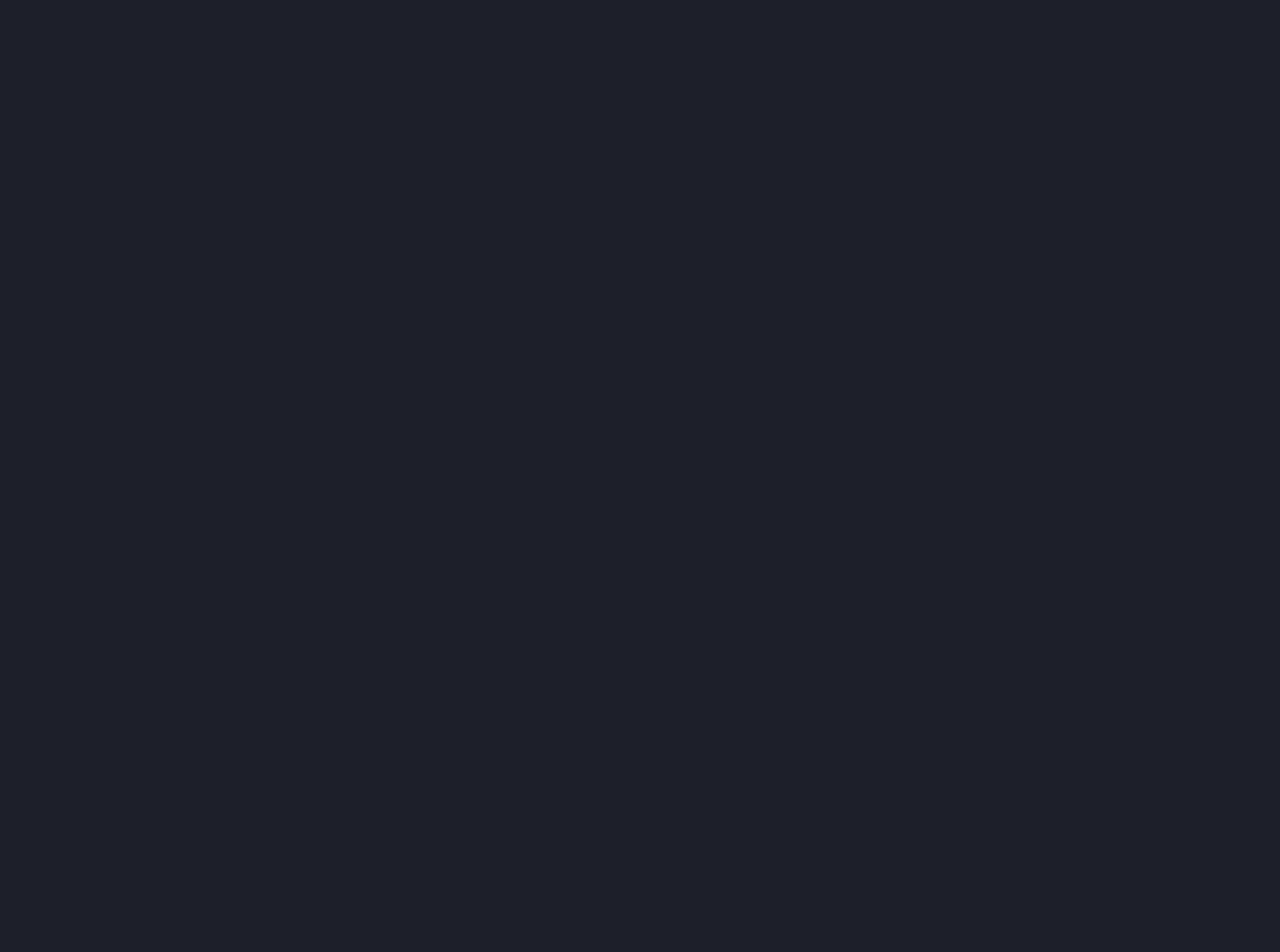
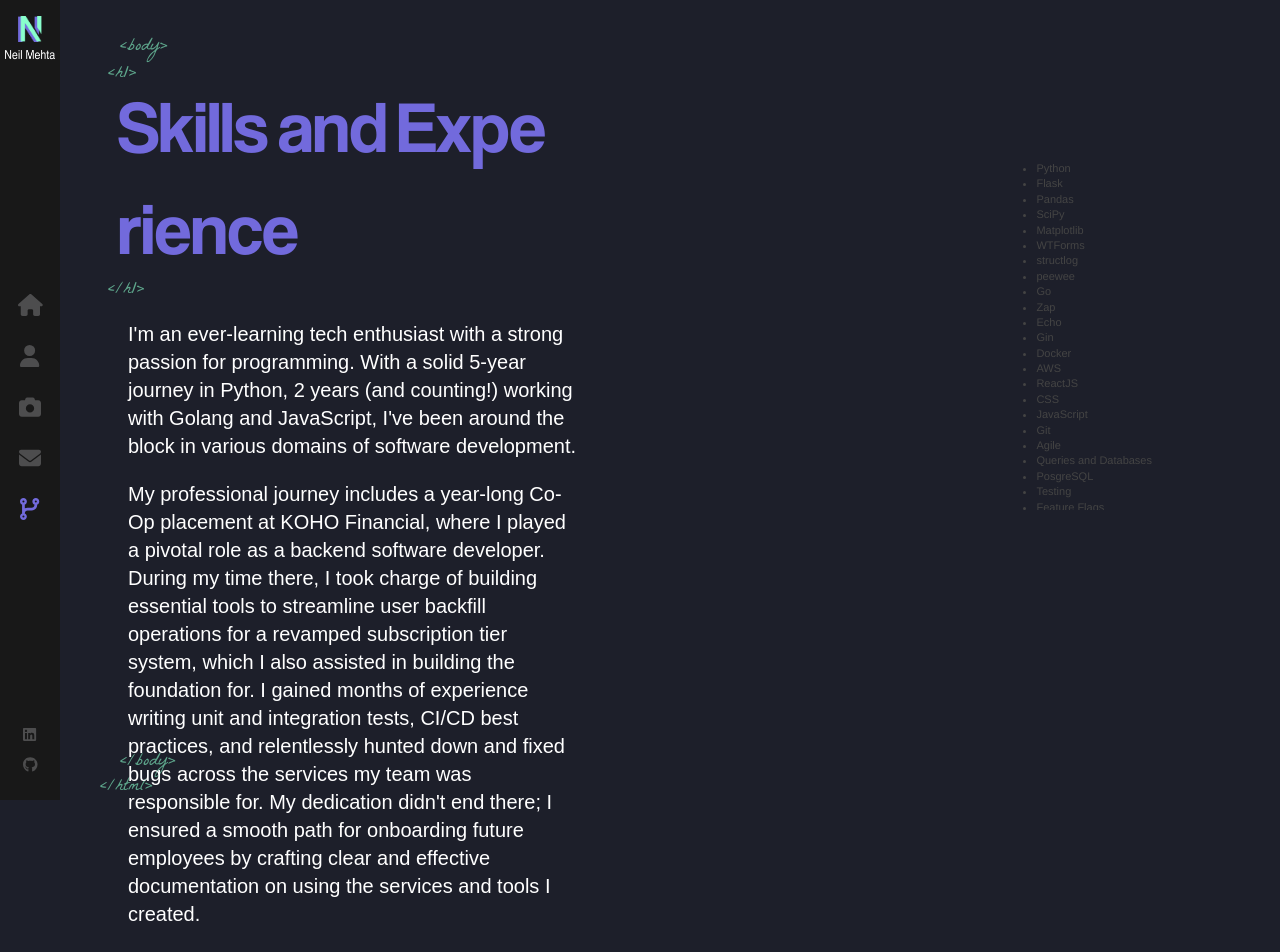
Before and after one commit to mchappyneil/portfolio-website, a React (Create React App) app: page /skills in a window 1280 px wide. Before the commit this address had no page. Shown: the top 952 px of the page. Before the commit the page ends 800 px from the top, so only its background shows below. Built offline with nearby package versions, Linux system fonts and the light colour scheme.

Commit message:
Add skills page basics

```diff
--- a/src/App.js
+++ b/src/App.js
@@ -6,6 +6,7 @@ import About from './components/About';
 import Contact from './components/Contact';
 import Photography from './components/Photography';
 import Dashboard from './components/Dashboard';
+import Skills from './components/Skills'
 function App() {
   return (
     <>
@@ -16,6 +17,7 @@ function App() {
         <Route path="contact" element={<Contact />} />
         <Route path="photography" element={<Photography />} />
         <Route path="dashboard" element={<Dashboard />} />
+        <Route path="skills" element={<Skills />} />
       </Route>
     </Routes>
     </>
--- a/src/components/Layout/index.scss
+++ b/src/components/Layout/index.scss
@@ -40,7 +40,8 @@
 
 .container.about-page,
 .container.contact-page,
-.container.photography-page {
+.container.photography-page,
+.container.skills-page {
 
     h1 {
       font-size: 73px;
@@ -65,7 +66,7 @@
       }
 
       &:after {
-        content: '<h1/>';
+        content: '</h1>';
         font-family: 'La Belle Aurore', cursive;
         color: #89FFCC;
         font-size: 18px;
@@ -93,6 +94,9 @@
       }
       &:nth-of-type(3) {
         animation-delay: 1.3s;
+      }
+      &:nth-of-type(4) {
+        animation-delay: 1.4s;
       }
 
       a {
--- a/src/components/Sidebar/index.js
+++ b/src/components/Sidebar/index.js
@@ -4,7 +4,7 @@ import LogoN from '../../assets/images/n-logo-dualtone-big.png'
 import LogoSubtitle from '../../assets/images/name-logo-sub.png'
 import { NavLink } from 'react-router-dom'
 import { FontAwesomeIcon } from '@fortawesome/react-fontawesome'
-import { faHome, faUser, faEnvelope, faCameraAlt, faBars, faClose } from '@fortawesome/free-solid-svg-icons'
+import { faHome, faUser, faEnvelope, faCameraAlt, faBars, faClose, faCodeBranch } from '@fortawesome/free-solid-svg-icons'
 import { faGithub, faLinkedin } from '@fortawesome/free-brands-svg-icons'
 import { useState } from 'react'
 
@@ -66,6 +66,18 @@ const Sidebar = () => {
                     color="#4d4d4e"
                 />
             </NavLink>
+            <NavLink
+                onClick={() => setShowNav(false)}
+                exact="true"
+                activeclassname="active"
+                className="skills-link"
+                to="/skills"
+            >
+                <FontAwesomeIcon
+                    icon={faCodeBranch}
+                    color="#4d4d4e"
+                    />
+            </NavLink>
             <FontAwesomeIcon
                 onClick={() => setShowNav(false)}
                 icon={faClose}
--- a/src/components/Sidebar/index.scss
+++ b/src/components/Sidebar/index.scss
@@ -96,6 +96,12 @@
       }
     }
 
+    a.skills-link {
+      &:after {
+        content: 'SKILLS';
+      }
+    }
+
     a.active {
       svg {
         color: #726ADC;
--- /dev/null
+++ b/src/components/Skills/index.js
@@ -0,0 +1,88 @@
+import { useState, useEffect } from 'react'
+import AnimatedLetters from '../AnimatedLetters'
+import './index.scss'
+
+const Skills = () => {
+    const skillsStrArr = "Skills and Experience".split("")
+    const [letterClass, setLetterClass] = useState('text-animate')
+
+    useEffect(() => {
+        const timeout = setTimeout(() => {
+            setLetterClass('text-animate-hover')
+        }, 3000)
+        return () => clearTimeout(timeout)
+    }, []);
+
+    return (
+        <div className='container skills-page'>
+            <div className='text-zone'>
+                <h1>
+                    <AnimatedLetters
+                        letterClass={letterClass}
+                        strArray={skillsStrArr}
+                        idx={15}
+                    />
+                </h1>
+                <p>
+                I'm an ever-learning tech enthusiast with a strong passion for programming.
+                With a solid 5-year journey in Python, 2 years (and counting!) working with
+                Golang and JavaScript, I've been around the block in various domains of
+                software development.
+                </p>
+                <p>
+                My professional journey includes a year-long Co-Op placement at KOHO Financial,
+                where I played a pivotal role as a backend software developer. During my time there,
+                I took charge of building essential tools to streamline user backfill operations
+                for a revamped subscription tier system, which I also assisted in building the foundation
+                for. I gained months of experience writing unit and integration tests, CI/CD best practices,
+                and relentlessly hunted down and fixed bugs across the services my team was responsible for.
+                My dedication didn't end there; I ensured a smooth path for onboarding future employees by
+                crafting clear and effective documentation on using the services and tools I created.
+                </p>
+                <p>
+                Before that, I had a blast teaching kids the magic of coding at Code Ninjas as a part time
+                Coding Instructor. We followed a curriculum centered on game design using JavaScript, Lua,
+                and C# and Unity. Meanwhile, as a Computer Science and Math student at the University of
+                Toronto, I'm always learning new skills and sharpening the ones I already have through my
+                classes and assignments.
+                </p>
+                <p>
+                On top of everything else, I've got a bunch of cool personal projects to show for.
+                From this website you're on right now to my "person service" project using Golang
+                and APIs during my coop, and even a social media platform I built back in high school.
+                You can find most of them on my <a href="https://github.com/mchappyneil/About_Me">GitHub!</a>
+                </p>
+            </div>
+
+            <div className='scroll-container'>
+                <ul>
+                    <li class="item-1">Python</li>
+                    <li class="item-2">Flask</li>
+                    <li class="item-3">Pandas</li>
+                    <li class="item-4">SciPy</li>
+                    <li class="item-5">Matplotlib</li>
+                    <li class="item-6">WTForms</li>
+                    <li class="item-7">structlog</li>
+                    <li class="item-8">peewee</li>
+                    <li class="item-9">Go</li>
+                    <li class="item-10">Zap</li>
+                    <li class="item-11">Echo</li>
+                    <li class="item-12">Gin</li>
+                    <li class="item-13">Docker</li>
+                    <li class="item-14">AWS</li>
+                    <li class="item-15">ReactJS</li>
+                    <li class="item-16">CSS</li>
+                    <li class="item-17">JavaScript</li>
+                    <li class="item-18">Git</li>
+                    <li class="item-19">Agile</li>
+                    <li class="item-20">Queries and Databases</li>
+                    <li class="item-21">PosgreSQL</li>
+                    <li class="item-22">Testing</li>
+                    <li class="item-23">Feature Flags</li>
+                </ul>
+            </div>
+        </div>
+    )
+}
+
+export default Skills
--- /dev/null
+++ b/src/components/Skills/index.scss
@@ -0,0 +1,7 @@
+.scroll-container {
+    position: absolute;
+    right: 10%;
+    overflow: hidden;
+    bottom: 250px;
+    height: 50%;
+}
```
